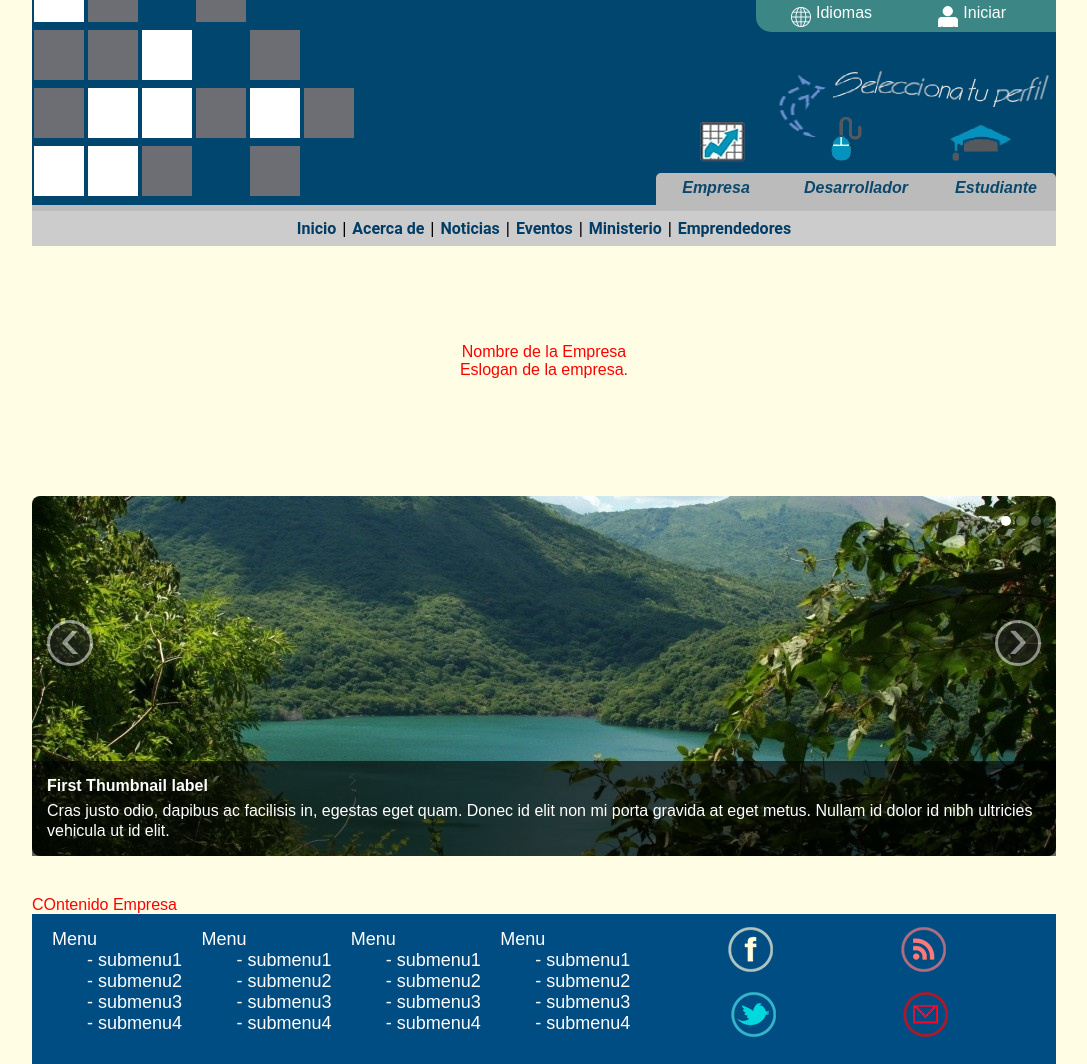
After one commit to diegoduncan21/Neatics, a Django app: template portal/templates/empresas.html in a window 1280 px wide. The commit adds this page. Shown: the whole page, without its empty margins (96-1183 px from the left). Run offline with Django 3.2, Linux system fonts and the light colour scheme; the template is opened without the code that fills it, so the values that code supplies are empty; some libraries are stand-ins or nearby versions; some web fonts are replaced.

Commit message:
empresas started

```diff
--- /dev/null
+++ b/portal/static/css/empresas.css
@@ -0,0 +1,18 @@
+#contenedor-empresa {
+	color:red;
+}
+
+
+#header-empresa {
+	height:230px;
+	display:table-cell;
+	vertical-align:middle;
+	width:1024px; /* Mejorar esto despues */
+}
+
+
+#nombre-empresa,
+#slogan-empresa {
+	width:100%;
+	text-align:center;
+}
--- a/portal/templates/base.html
+++ b/portal/templates/base.html
@@ -9,6 +9,7 @@
 			<link rel="stylesheet" href="/static/css/index.css">
 
 			<script src="//ajax.googleapis.com/ajax/libs/jquery/1.10.2/jquery.min.js"></script>
+
 			<script src="/static/js/home-squares-animation.js"></script>
 			<link rel="stylesheet" href="/static/css/footer.css">
 			<script type="text/javascript">
--- /dev/null
+++ b/portal/templates/empresas.html
@@ -0,0 +1,22 @@
+{% extends 'base.html' %}
+{% block contenido %}
+
+<link rel="stylesheet" href="/static/css/empresas.css">
+
+<div id="contenedor-empresa">
+
+	<div id="header-empresa">
+		<div id="nombre-empresa">
+			Nombre de la Empresa
+		</div>
+
+		<div id="slogan-empresa">
+			Eslogan de la empresa.
+		</div>
+	</div>
+	{% include 'slider-principal.html' %}
+
+COntenido Empresa
+</div>
+
+{% endblock %}
--- a/portal/templates/slider-principal.html
+++ b/portal/templates/slider-principal.html
@@ -1,10 +1,16 @@
-{% comment %} <link rel="stylesheet" href="/static/css/carousel.css">
+<!--
+	Lo tuve que descomentar para usar en empresas.html
+	Lo quité de home.html
+-->
+
+<link rel="stylesheet" href="/static/css/bootstrap.css">
+<link rel="stylesheet" href="/static/css/carousel.css">
 <script type="text/javascript">
 	$(document).ready(function() {
 		$('#myCarousel').carousel()
 	})
 </script>
-{% endcomment %}
+
 
 <div id="sliderPrincipal">
 	<div id="myCarousel" class="carousel slide">
```
Also changed, not shown: portal/templates/home.html (+8 -0 lines).
